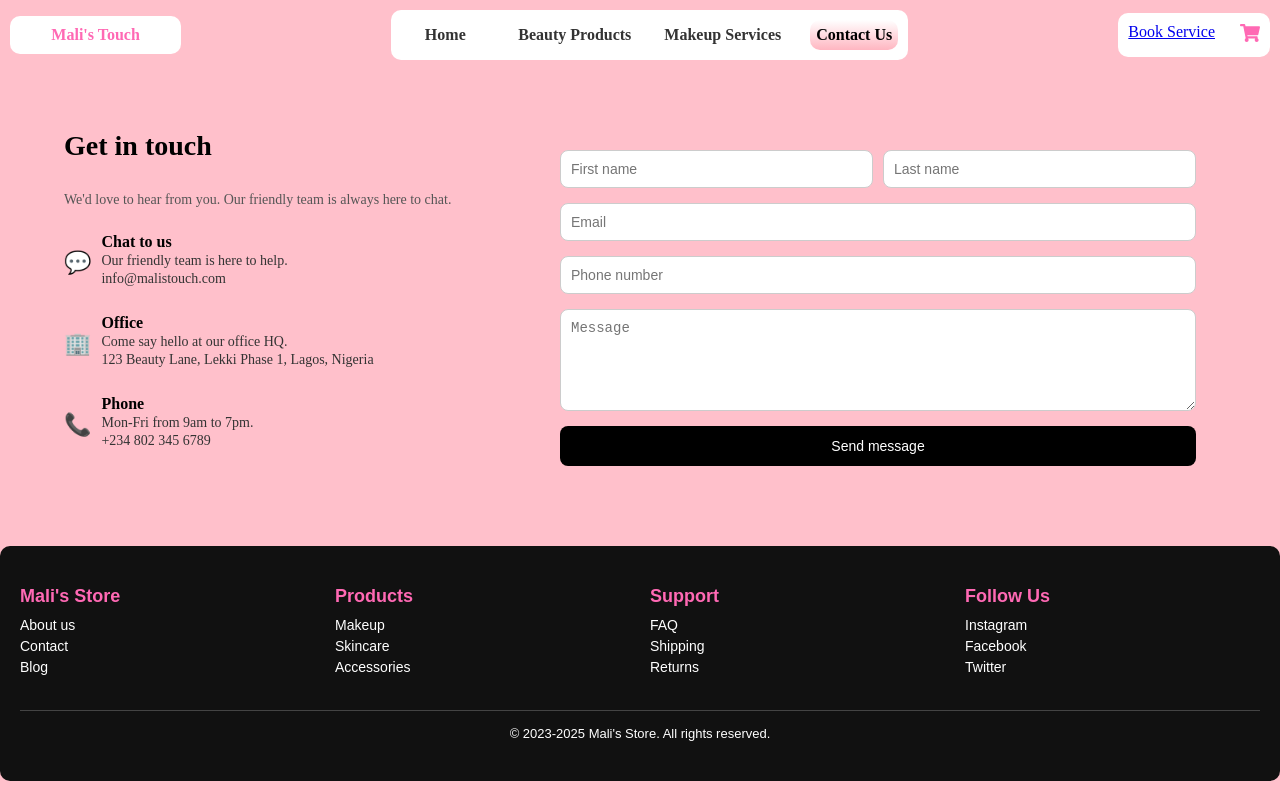
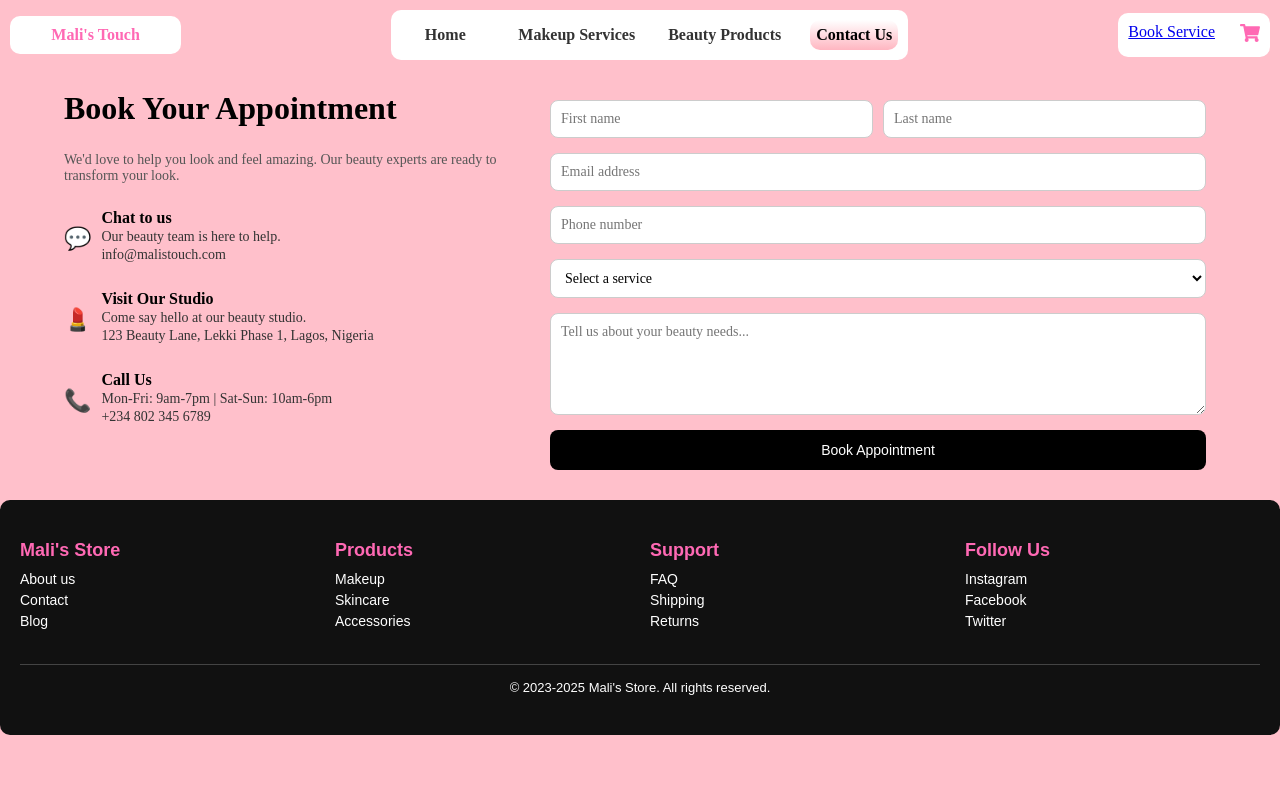
Before and after one commit to developer866/MakeUpStore, a React (Vite) app: page /Contact in a window 1280 px wide. Built offline with nearby package versions, Linux system fonts and the light colour scheme.

Commit message:
Refactor Contact page for improved layout and user experience; update contact information, form fields, and styling

```diff
--- a/src/components/Navbar.jsx
+++ b/src/components/Navbar.jsx
@@ -23,11 +23,11 @@ function Navbar() {
               <NavLink to="/">
                 <p>Home</p>
               </NavLink>
+              <NavLink to="/Services">
+                <p>Makeup Services</p>
+              </NavLink>
               <NavLink to="/Products">
                 <p>Beauty Products</p>
-              </NavLink>
-              <NavLink to="/Services">
-                <p>Makeup Services</p>
               </NavLink>
               <NavLink to="/Contact">
                 <p>Contact Us</p>
--- a/src/pages/Contact.jsx
+++ b/src/pages/Contact.jsx
@@ -5,19 +5,19 @@ function Contact() {
   const contactInfo = [
     {
       title: "Chat to us",
-      subtitle: "Our friendly team is here to help.",
+      subtitle: "Our beauty team is here to help.",
       email: "info@malistouch.com",
       icon: "💬"
     },
     {
-      title: "Office",
-      subtitle: "Come say hello at our office HQ.",
+      title: "Visit Our Studio",
+      subtitle: "Come say hello at our beauty studio.",
       address: "123 Beauty Lane, Lekki Phase 1, Lagos, Nigeria",
-      icon: "🏢"
+      icon: "💄"
     },
     {
-      title: "Phone",
-      subtitle: "Mon-Fri from 9am to 7pm.",
+      title: "Call Us",
+      subtitle: "Mon-Fri: 9am-7pm | Sat-Sun: 10am-6pm",
       phone: "+234 802 345 6789",
       icon: "📞"
     }
@@ -26,8 +26,8 @@ function Contact() {
   return (
     <div className="contact-container">
       <div className="contact-info">
-        <h2>Get in touch</h2>
-        <p>We'd love to hear from you. Our friendly team is always here to chat.</p>
+        <h1>Book Your Appointment</h1>
+        <p>We'd love to help you look and feel amazing. Our beauty experts are ready to transform your look.</p>
 
         {contactInfo.map((item, index) => (
           <div key={index} className="contact-card">
@@ -49,11 +49,21 @@ function Contact() {
             <input type="text" placeholder="First name" required />
             <input type="text" placeholder="Last name" required />
           </div>
-          <input type="email" placeholder="Email" required />
-          <input type="text" placeholder="Phone number" />
-          <textarea placeholder="Message" required></textarea>
+          <input type="email" placeholder="Email address" required />
+          <input type="tel" placeholder="Phone number" required />
+          <select required>
+            <option value="">Select a service</option>
+            <option value="bridal-makeup">Bridal Makeup</option>
+            <option value="event-makeup">Event Makeup</option>
+            <option value="skincare">Skincare Treatment</option>
+            <option value="hair-styling">Hair Styling</option>
+            <option value="nail-care">Nail Care</option>
+            <option value="training">Makeup Training</option>
+            <option value="other">Other</option>
+          </select>
+          <textarea placeholder="Tell us about your beauty needs..." required></textarea>
 
-          <button type="submit">Send message</button>
+          <button type="submit">Book Appointment</button>
         </form>
       </div>
     </div>
--- a/src/pages/contact.css
+++ b/src/pages/contact.css
@@ -1,11 +1,11 @@
 .contact-container {
   display: flex;
-  gap: 40px;
+  gap: 20px;
   width: 90%;
-  margin: 40px auto;
+  margin: 0 auto;
   padding: 20px;
   flex-wrap: wrap;
-  border-radius: 10px;
+  /* border-radius: 10px; */
   /* border: 1px solid #ddd; */
 }
 
@@ -55,21 +55,24 @@
 }
 
 .highlight {
-  color: #6c63ff;
+  color: #d946ef;
   font-weight: 500;
 }
 
 .contact-form {
   flex: 1 1 400px;
   border-radius: 12px;
-  padding: 20px;
+  padding: 10px;
+  margin: 0 auto;
 }
 
 @media (max-width: 600px) {
-  .contact-form {
+    .contact-form {
     padding: 10px;
     width: 90%;
     margin: 0 auto;
+    border: 1px solid;
+
   }
 }
 
@@ -85,11 +88,18 @@
 }
 
 .contact-form input,
+.contact-form select,
 .contact-form textarea {
   padding: 10px;
   border-radius: 8px;
   border: 1px solid #ccc;
   font-size: 14px;
+  font-family: inherit;
+}
+
+.contact-form select {
+  cursor: pointer;
+  background-color: white;
 }
 
 .name-row {
```
